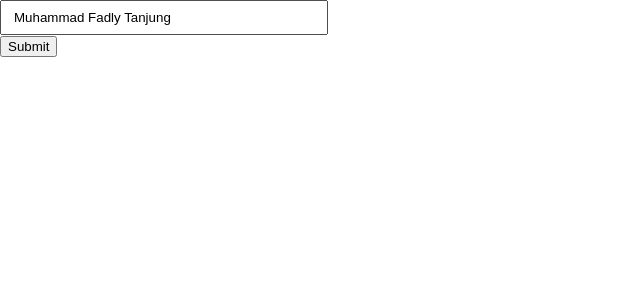
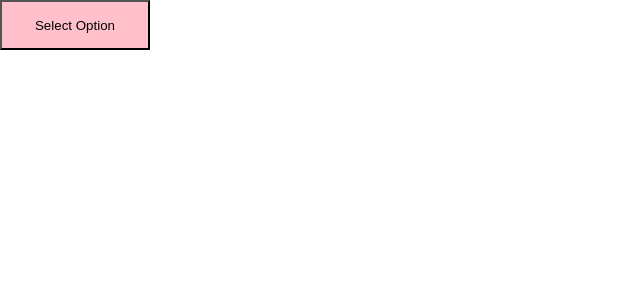
Before and after one commit to mhyazid/react-course, a React (Create React App) app: page / in a window 1280 px wide. Shown: the top 300 px of the page, without its empty margins (0-640 px from the left). Built offline with nearby package versions, Linux system fonts and the light colour scheme.

Commit message:
feat: dropdown btn

```diff
--- a/src/App.js
+++ b/src/App.js
@@ -1,6 +1,7 @@
 import React from 'react';
 import Increment from './component/Increment';
 import Input from './component/Input';
+import Dropdown from './component/Dropdown';
 import './App.css';
 
 //props => cara untuk mengirim data ke children component
@@ -17,7 +18,8 @@ function App() {
         Ini CHildrennya
       </LabelComponent>
       <Increment /> */}
-      <Input />
+      {/* <Input /> */}
+      <Dropdown />
     </>
   );
 }
--- /dev/null
+++ b/src/component/Dropdown.jsx
@@ -0,0 +1,21 @@
+import React, { useState } from 'react';
+import style from './Dropdown.module.css';
+
+const Dropdown = () => {
+  const [open, setOpen] = useState(false);
+  return(
+    <div className={style.dropdownWrapper}>
+      <button className={style['dropdown-btn']} onClick={()=>setOpen(!open)}>Select Option</button>
+      {open &&
+      <div className={style['dropdown-list']}>
+        <p>Menu 1</p>
+        <p>Menu 2</p>
+        <p>Menu 2</p>
+        <p>Menu 2</p>
+        <p>Menu 2</p>
+      </div>}
+    </div>
+  );
+};
+
+export default Dropdown;
--- /dev/null
+++ b/src/component/Dropdown.module.css
@@ -0,0 +1,17 @@
+.dropdownWrapper{
+  position: relative;
+}
+.dropdown-btn{
+  width:150px;
+  height: 50px;
+  background: pink;
+}
+.dropdown-list{
+  max-height: 250px;
+  background: yellow;
+  width: 150px;
+  overflow-y: auto;
+  position: absolute;
+  top: 55px;
+  left: 0;
+}
```
